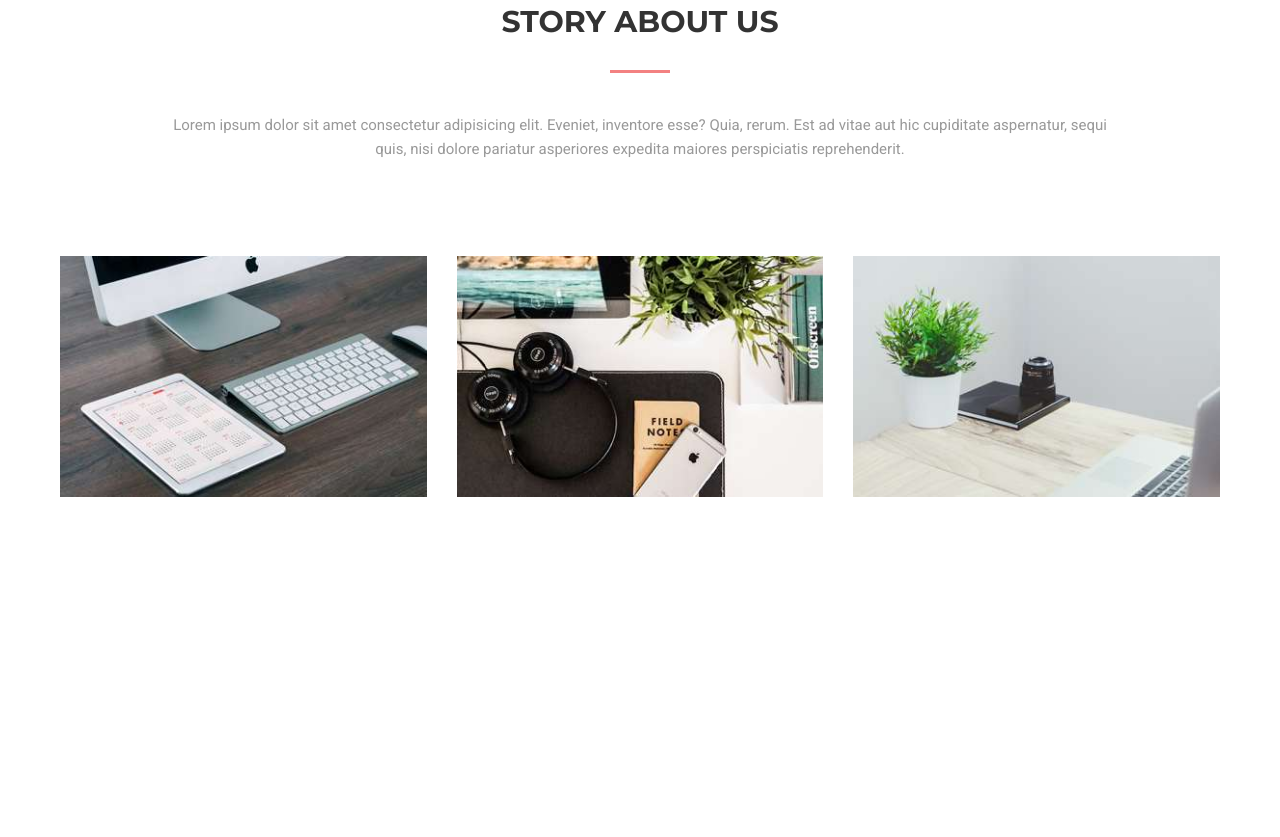
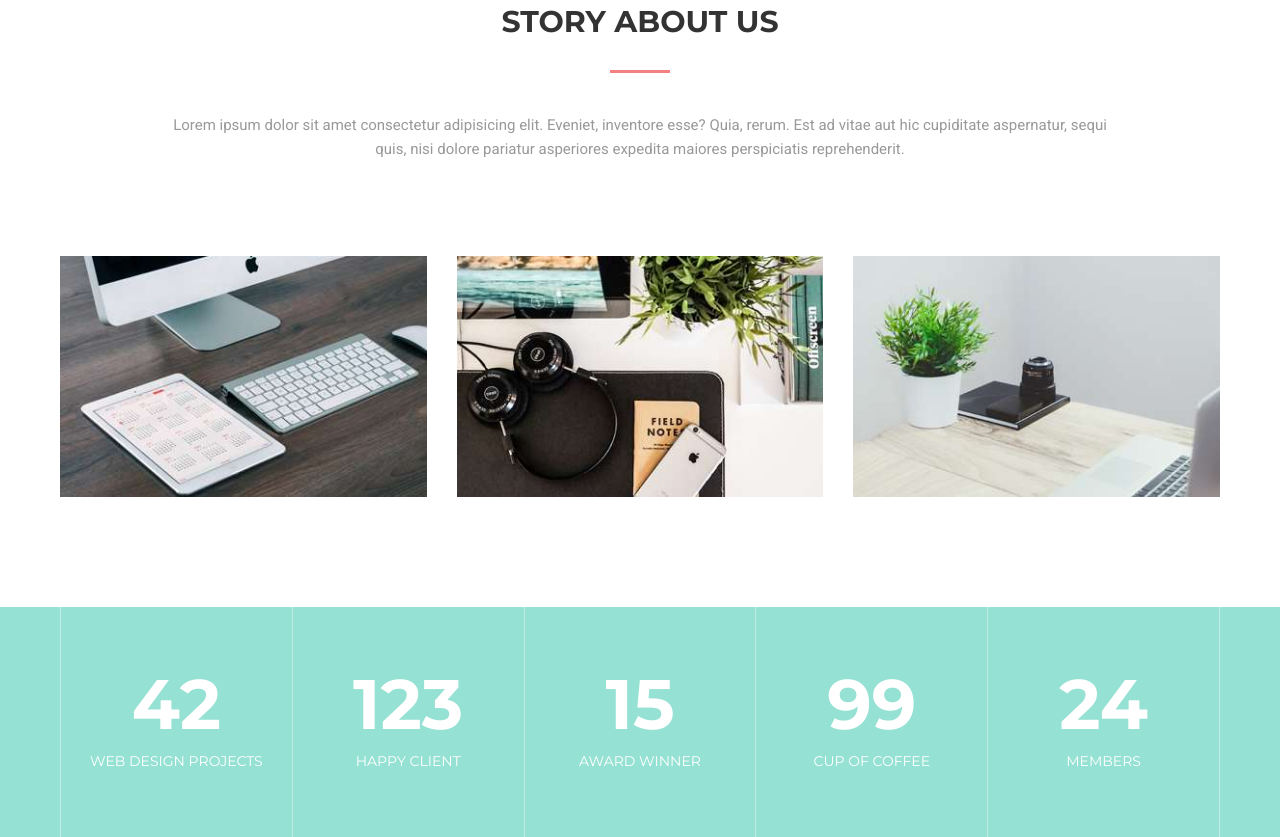
Before and after one commit to darokrk/MogoWebsite, a website: page index.html in a window 1280 px wide. Shown: the part 922-1759 px from the top of the page. Before the commit the page ends 1529 px from the top, so only its background shows below. Drawn offline with Linux system fonts and the light colour scheme.

Commit message:
Created numbers facts with text

```diff
--- a/assets/styles/sass/styles.scss
+++ b/assets/styles/sass/styles.scss
@@ -280,3 +280,47 @@ $green: #95E1D3;
   font-weight: 700;
   text-transform: uppercase;
 }
+
+//--- FACTS ---//
+
+.facts {
+  background-color: $green;
+}
+
+.facts-content__wrapper {
+  display: flex;
+  min-height: 230px;
+  align-items: center;
+  flex-wrap: wrap;
+  border-right: 1px solid rgba(255, 255, 255, 0.4);
+  border-left: 1px solid rgba(255, 255, 255, 0.4);
+  color: $white;
+}
+
+.facts-content__element {
+  flex: 1;
+  @extend .flex-center;
+  min-width: 230px;
+  flex-direction: column;
+  align-self: stretch;
+  padding: 40px 20px;
+  border-right: 1px solid rgba(255, 255, 255, 0.4);
+  ;
+  font-size: 14px;
+  text-align: center;
+
+  &:nth-last-of-type(1) {
+    border-right: none;
+  }
+}
+
+.facts-element__number {
+  width: 100%;
+  font-size: 70px;
+  font-weight: 700;
+}
+
+.facts-element__text {
+  text-transform: uppercase;
+  margin-top: 5px;
+}
--- a/index.html
+++ b/index.html
@@ -141,5 +141,31 @@
         </div>
       </div>
     </section>
+    <section class="facts">
+      <div class="container">
+        <div class="facts-content__wrapper">
+          <div class="facts-content__element">
+            <span class="facts-element__number">42</span>
+            <p class="facts-element__text">Web design projects</p>
+          </div>
+          <div class="facts-content__element">
+            <span class="facts-element__number">123</span>
+            <p class="facts-element__text">Happy client</p>
+          </div>
+          <div class="facts-content__element">
+            <span class="facts-element__number">15</span>
+            <p class="facts-element__text">Award winner</p>
+          </div>
+          <div class="facts-content__element">
+            <span class="facts-element__number">99</span>
+            <p class="facts-element__text">Cup of coffee</p>
+          </div>
+          <div class="facts-content__element">
+            <span class="facts-element__number">24</span>
+            <p class="facts-element__text">Members</p>
+          </div>
+        </div>
+      </div>
+    </section>
   </body>
 </html>
```
Also changed, not shown: assets/styles/css/styles.css.
